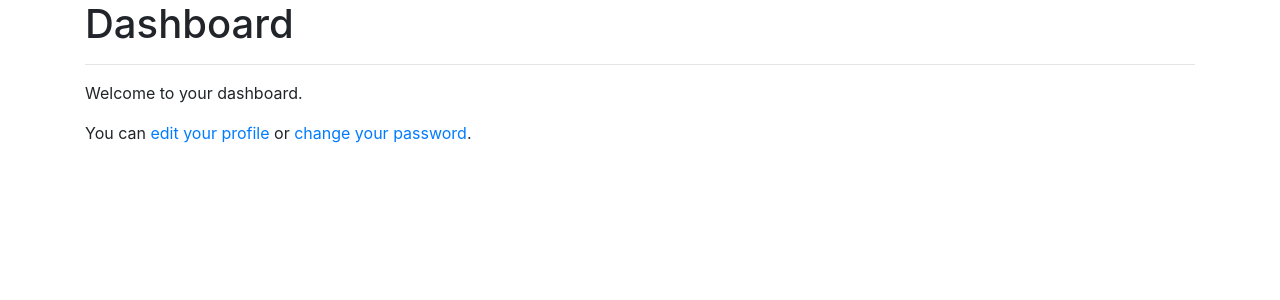
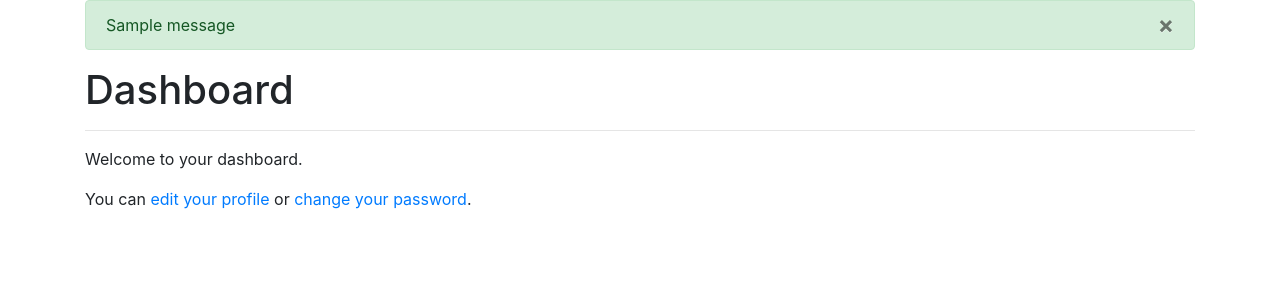
Before and after one commit to alexforcode/dj_test_social, a Django app: page /account/ in a window 1280 px wide. Shown: the part 56-356 px from the top of the page. Run offline with Django 3.2, Linux system fonts and the light colour scheme; a user stored in the database is signed in; tables that the repository leaves empty hold one stand-in row (values such as "Sample post"); one stand-in notice (Sample message) is shown; some libraries are stand-ins or nearby versions.

Commit message:
Add messages to templates

```diff
--- a/bookmarks/account/templates/account/_base.html
+++ b/bookmarks/account/templates/account/_base.html
@@ -44,6 +44,19 @@
     </div>
 
     <div class="container">
+        {% if messages %}
+            {% for message in messages %}
+            <div class="alert alert-{{ message.tags }}" role="alert">
+                {{ message | safe }}
+                <button type="button" class="close" data-dismiss="alert" aria-label="Close">
+                    <span aria-hidden="true">&times;</span>
+                </button>
+            </div>
+            {% endfor %}
+        {% endif %}
+    </div>
+
+    <div class="container">
         <div class="row">
             <div class="col-md-12">
                 {% block content %}{% endblock %}
--- a/bookmarks/account/views.py
+++ b/bookmarks/account/views.py
@@ -1,3 +1,4 @@
+from django.contrib import messages
 from django.contrib.auth.decorators import login_required
 from django.shortcuts import render
 
@@ -41,6 +42,9 @@ def edit(request):
         if user_form.is_valid() and profile_form.is_valid():
             user_form.save()
             profile_form.save()
+            messages.success(request, 'Profile updated successfully.')
+        else:
+            messages.error(request, 'Error updating your profile.')
     else:
         user_form = UserEditForm(instance=request.user)
         profile_form = ProfileEditForm(instance=request.user.profile)
```
